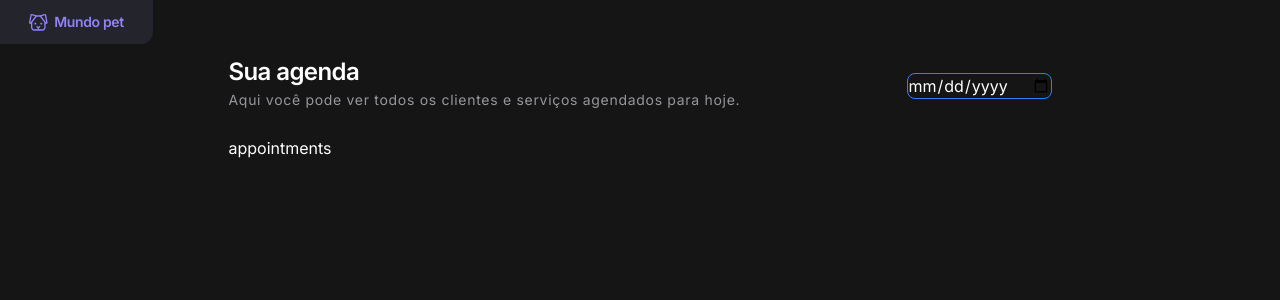
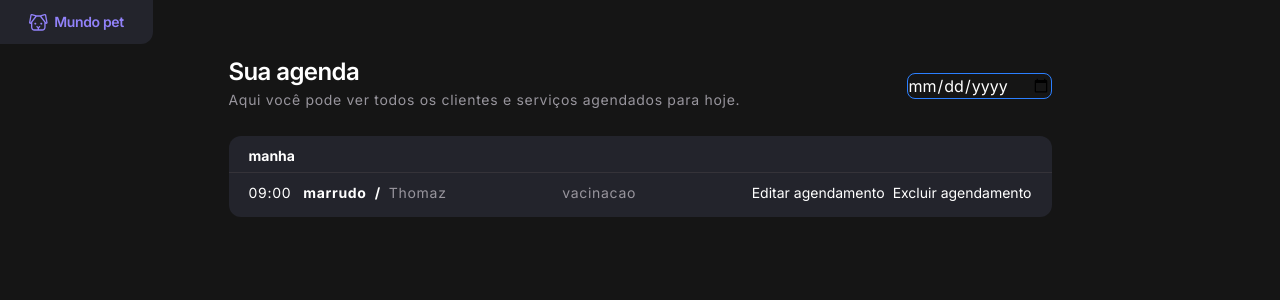
Before and after one commit to ThomazHilario/petshop-rocketseat, a Next.js app: page / in a window 1280 px wide. Shown: the top 300 px of the page. Built offline with nearby package versions, Linux system fonts and the light colour scheme.

Commit message:
feat: Create Card and initial structure AppointmentCard Component.

```diff
--- /dev/null
+++ b/src/components/ui/Card/Card.tsx
@@ -0,0 +1,17 @@
+import { ComponentProps } from 'react';
+import { cn } from '@/utils';
+
+type CardProps = ComponentProps<'div'>;
+
+export const Card = ({ children, className, ...props }: CardProps) => (
+  <div
+    className={cn(
+      'group/card bg-background-tertiary flex flex-col gap-2 overflow-hidden rounded-xl pt-1 pb-3 text-sm text-card-foreground ring-foreground/10 [--card-spacing:--spacing(4)] has-data-[slot=card-footer]:pb-0 has-[>img:first-child]:pt-0 data-[size=sm]:[--card-spacing:--spacing(3)] data-[size=sm]:has-data-[slot=card-footer]:pb-0 *:[img:first-child]:rounded-t-xl *:[img:last-child]:rounded-b-xl divide-y divide-solid divide-border-divisor',
+      className,
+    )}
+    data-slot="card"
+    {...props}
+  >
+    {children}
+  </div>
+);
--- /dev/null
+++ b/src/components/ui/Card/CardContent.tsx
@@ -0,0 +1,14 @@
+import { ComponentProps } from 'react';
+import { cn } from '@/utils';
+
+type CardContentProps = ComponentProps<'div'>;
+
+export const CardContent = ({
+  children,
+  className,
+  ...props
+}: CardContentProps) => (
+  <div className={cn('px-5', className)} data-slot="card-content" {...props}>
+    {children}
+  </div>
+);
--- /dev/null
+++ b/src/components/ui/Card/CardFooter.tsx
@@ -0,0 +1,21 @@
+import { ComponentProps } from 'react';
+import { cn } from '@/utils';
+
+type CardFooterProps = ComponentProps<'div'>;
+
+export const CardFooter = ({
+  children,
+  className,
+  ...props
+}: CardFooterProps) => (
+  <div
+    className={cn(
+      'flex items-center rounded-b-xl border-t bg-muted/50 p-5',
+      className,
+    )}
+    data-slot="card-footer"
+    {...props}
+  >
+    {children}
+  </div>
+);
--- /dev/null
+++ b/src/components/ui/Card/CardHeader.tsx
@@ -0,0 +1,21 @@
+import { ComponentProps } from 'react';
+import { cn } from '@/utils';
+
+type CardHeaderProps = ComponentProps<'div'>;
+
+export const CardHeader = ({
+  children,
+  className,
+  ...props
+}: CardHeaderProps) => (
+  <div
+    className={cn(
+      'group/card-header @container/card-header grid auto-rows-min items-start gap-1 rounded-t-xl px-5 py-1 has-data-[slot=card-action]:grid-cols-[1fr_auto] has-data-[slot=card-description]:grid-rows-[auto_auto] [.border-b]:pb-(--card-spacing)',
+      className,
+    )}
+    data-slot="card-header"
+    {...props}
+  >
+    {children}
+  </div>
+);
--- /dev/null
+++ b/src/components/ui/Card/CardTitle.tsx
@@ -0,0 +1,21 @@
+import { ComponentProps } from 'react';
+import { cn } from '@/utils';
+
+type CardTitleProps = ComponentProps<'div'>;
+
+export const CardTitle = ({
+  children,
+  className,
+  ...props
+}: CardTitleProps) => (
+  <div
+    className={cn(
+      'text-label-medium group-data-[size=sm]/card:text-sm',
+      className,
+    )}
+    data-slot="card-title"
+    {...props}
+  >
+    {children}
+  </div>
+);
--- /dev/null
+++ b/src/components/ui/Card/index.ts
@@ -0,0 +1,5 @@
+export * from './Card';
+export * from './CardHeader';
+export * from './CardContent';
+export * from './CardFooter';
+export * from './CardTitle';
--- /dev/null
+++ b/src/components/ui/index.ts
@@ -0,0 +1 @@
+export * from './Card';
--- a/src/templates/Home/components/AppointmentCard/AppointmentCard.tsx
+++ b/src/templates/Home/components/AppointmentCard/AppointmentCard.tsx
@@ -1,4 +1,5 @@
 import { Appointment } from '@/api';
+import { Card, CardContent, CardHeader, CardTitle } from '@/components/ui';
 import { AppointmentCardItem } from './AppointmentCardItem';
 
 type AppointmentCardProps = {
@@ -6,15 +7,17 @@ type AppointmentCardProps = {
 };
 
 export const AppointmentCard = ({ appointments }: AppointmentCardProps) => (
-  <div>
-    <div></div>
+  <Card>
+    <CardHeader>
+      <CardTitle>manha</CardTitle>
+    </CardHeader>
 
-    <div>
+    <CardContent>
       <div>
         {appointments.map((appointment, index) => (
           <AppointmentCardItem key={index} appointment={appointment} />
         ))}
       </div>
-    </div>
-  </div>
+    </CardContent>
+  </Card>
 );
--- a/src/templates/Home/components/AppointmentCard/AppointmentCardItem.tsx
+++ b/src/templates/Home/components/AppointmentCard/AppointmentCardItem.tsx
@@ -1,4 +1,5 @@
 import { Appointment } from '@/api';
+import { Text } from '@/components/commons';
 
 type AppointmentCardItemProps = {
   appointment: Appointment;
@@ -7,10 +8,36 @@ type AppointmentCardItemProps = {
 export const AppointmentCardItem = ({
   appointment,
 }: AppointmentCardItemProps) => (
-  <div>
-    <h3>{appointment.petName}</h3>
-    <p>Owner: {appointment.petOwner}</p>
-    <p>Service: {appointment.service}</p>
-    <p>Date: {appointment.date.toLocaleDateString()}</p>
+  <div className="flex gap-3 justify-between flex-wrap">
+    <section className="flex gap-3 items-center">
+      <Text size="md" variant="primary">
+        09:00
+      </Text>
+
+      <div className="flex">
+        <Text
+          className="text-label-medium after:content-['/'] after:ml-2"
+          size="md"
+          variant="primary"
+        >
+          {appointment.petName}
+        </Text>
+        <Text className="before:ml-2" size="md" variant="secondary">
+          {appointment.petOwner}
+        </Text>
+      </div>
+    </section>
+
+    <Text size="md" variant="secondary">
+      {appointment.service}
+    </Text>
+
+    <section
+      aria-label="Seção para editar ou excluir um agendamento"
+      className="flex gap-2"
+    >
+      <button>Editar agendamento</button>
+      <button>Excluir agendamento</button>
+    </section>
   </div>
 );
--- a/src/templates/Home/components/AppointmentCard/index.ts
+++ b/src/templates/Home/components/AppointmentCard/index.ts
@@ -0,0 +1 @@
+export * from './AppointmentCard';
--- a/src/templates/Home/pages/HomePage.tsx
+++ b/src/templates/Home/pages/HomePage.tsx
@@ -1,5 +1,6 @@
 import { Main, Title, Text } from '@/components/commons';
 import { Header } from '../components';
+import { AppointmentCard } from '../components/AppointmentCard';
 
 export const HomePage = () => (
   <div className="bg-background-primary min-h-screen">
@@ -19,7 +20,18 @@ export const HomePage = () => (
         </div>
       </div>
 
-      <section arial-label="Seção de agendamentos">appointments</section>
+      <section arial-label="Seção de agendamentos">
+        <AppointmentCard
+          appointments={[
+            {
+              date: new Date(),
+              petName: 'marrudo',
+              petOwner: 'Thomaz',
+              service: 'vacinacao',
+            },
+          ]}
+        />
+      </section>
     </Main>
   </div>
 );
```
Also changed, not shown: src/components/index.ts (deleted).
